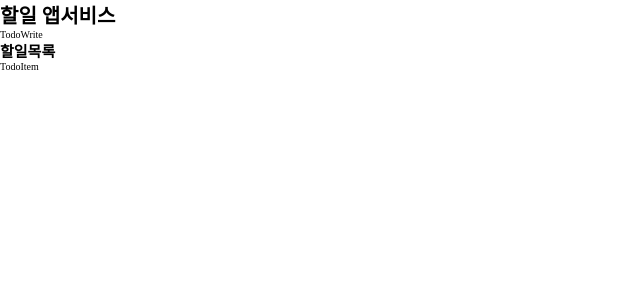
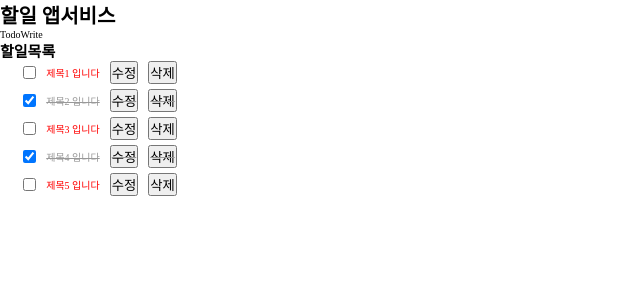
Before and after one commit to devgsheep/til_react_cra_ts, a React (Create React App) app: page / in a window 1280 px wide. Shown: the top 300 px of the page, without its empty margins (0-640 px from the left). Built offline with nearby package versions, Linux system fonts and the light colour scheme.

Commit message:
[docs] todo 앱 제작하기

```diff
--- a/src/App.tsx
+++ b/src/App.tsx
@@ -1,21 +1,48 @@
 import { useState } from 'react';
 import TodoList from './components/todos/TodoList';
 import TodoWrite from './components/todos/TodoWrite';
+
+// 공통으로 사용하는 type 정의 및 interface는 별도의 폴더에 보관하자.
 import { ITodo, todoType } from './types/todoType';
+import { isTemplateExpression } from 'typescript';
+import TodoItem from './components/todos/TodoItem';
+
+// 테스트를 위한 목업데이터 (/src/api/dummy.ts 추천)
+const initialTodos: todoType[] = [
+  { id: 'a', title: '제목1 입니다', completed: false },
+  { id: 'b', title: '제목2 입니다', completed: true },
+  { id: 'c', title: '제목3 입니다', completed: false },
+  { id: 'd', title: '제목4 입니다', completed: true },
+  { id: 'e', title: '제목5 입니다', completed: false },
+];
 
 function App(): JSX.Element {
   // ts 자리
   // {id: "", title: "", completed:false}
-  const [todos, setTodos] = useState<(todoType | ITodo)[]>([]);
+  const [todos, setTodos] = useState<(todoType | ITodo)[]>(initialTodos);
 
   // todos를 업데이트 하는 함수
   const handleTodoUpdate = (): void => {
     // setTodos()
   };
   // todo 목록에서 실행할 함수들
-  const onToggle = (): void => {};
-  const onDelete = (): void => {};
-  const onEdit = (): void => {};
+  const onToggle = (id: string): void => {
+    console.log('onToggle', id);
+    // 전달받은 ID를 이용해서 map으로 찾아서 id가 같으면 completed 변경
+    const arr: todoType[] = todos.map(todo =>
+      todo.id === id ? { ...todo, completed: !todo.completed } : todo,
+    );
+    setTodos(arr);
+  };
+  const onDelete = (id: string): void => {
+    console.log('onDelte : ', id);
+    // 전달 받은 ID 를 제외한 나머지 만 모아서 목록 변경
+    const arr: todoType[] = todos.filter(todo => todo.id !== id);
+    setTodos(arr);
+  };
+  const onEdit = (): void => {
+    console.log('onEdit');
+  };
 
   // tsx 자리
   return (
--- a/src/components/todos/TodoItem.tsx
+++ b/src/components/todos/TodoItem.tsx
@@ -1,11 +1,40 @@
+import { todoType } from '@/types/todoType';
+
 type TodoItemProps = {
-  onToggle: () => void;
-  onDelete: () => void;
+  todo: todoType;
+  onToggle: (id: string) => void;
+  onDelete: (id: string) => void;
   onEdit: () => void;
 };
 
-const TodoItem = ({ onToggle, onDelete, onEdit }: TodoItemProps) => {
-  return <div>TodoItem</div>;
+const TodoItem = ({ todo, onToggle, onDelete, onEdit }: TodoItemProps) => {
+  // 수정은 별도의 입력창 구성으로 수정 후 값만 업데이트
+  const handleEdit = () => {
+    console.log('여기에서 내용을 수정하는 기능 작성 후 완료된 데이터 전송');
+    onEdit();
+  };
+
+  // CSS 객체 만들기
+  const liStyle: React.CSSProperties = {
+    color: todo.completed ? '#999' : 'red',
+    textDecoration: todo.completed ? 'line-through' : 'none',
+    marginBottom: '5px',
+    display: 'flex',
+    justifyContent: 'center',
+    alignItems: 'center',
+    width: '200px',
+    gap: '10px',
+  };
+
+  return (
+    <li style={liStyle}>
+      <input type="checkbox" onChange={() => onToggle(todo.id)} checked={todo.completed} />
+      <span>{todo.title}</span>
+
+      <button onClick={handleEdit}>수정</button>
+      <button onClick={() => onDelete(todo.id)}>삭제</button>
+    </li>
+  );
 };
 
 export default TodoItem;
--- a/src/components/todos/TodoList.tsx
+++ b/src/components/todos/TodoList.tsx
@@ -3,8 +3,8 @@
 
 type TodoListProps = {
   todos: todoType[];
-  onToggle: () => void;
-  onDelete: () => void;
+  onToggle: (id: string) => void;
+  onDelete: (id: string) => void;
   onEdit: () => void;
 };
 
@@ -12,7 +12,24 @@
   return (
     <div>
       <h2>할일목록</h2>
-      <TodoItem onToggle={onToggle} onDelete={onDelete} onEdit={onEdit} />
+      {todos.length === 0 ? (
+        <p>목록이 없습니다.</p>
+      ) : (
+        <ul>
+          {todos.map(item => (
+            <TodoItem
+              key={item.id}
+              todo={item}
+              onToggle={onToggle}
+              onDelete={onDelete}
+              onEdit={onEdit}
+            />
+          ))}
+        </ul>
+      )}
+      {/* 할일 즉 todos는 여러개의 item으로 구성된 배열이다. map으로 출력 */}
+
+      {/* <TodoItem onToggle={onToggle} onDelete={onDelete} onEdit={onEdit} /> */}
     </div>
   );
 };
```
Also changed, not shown: 1 other file (tests, documents, lock files or other folders).
